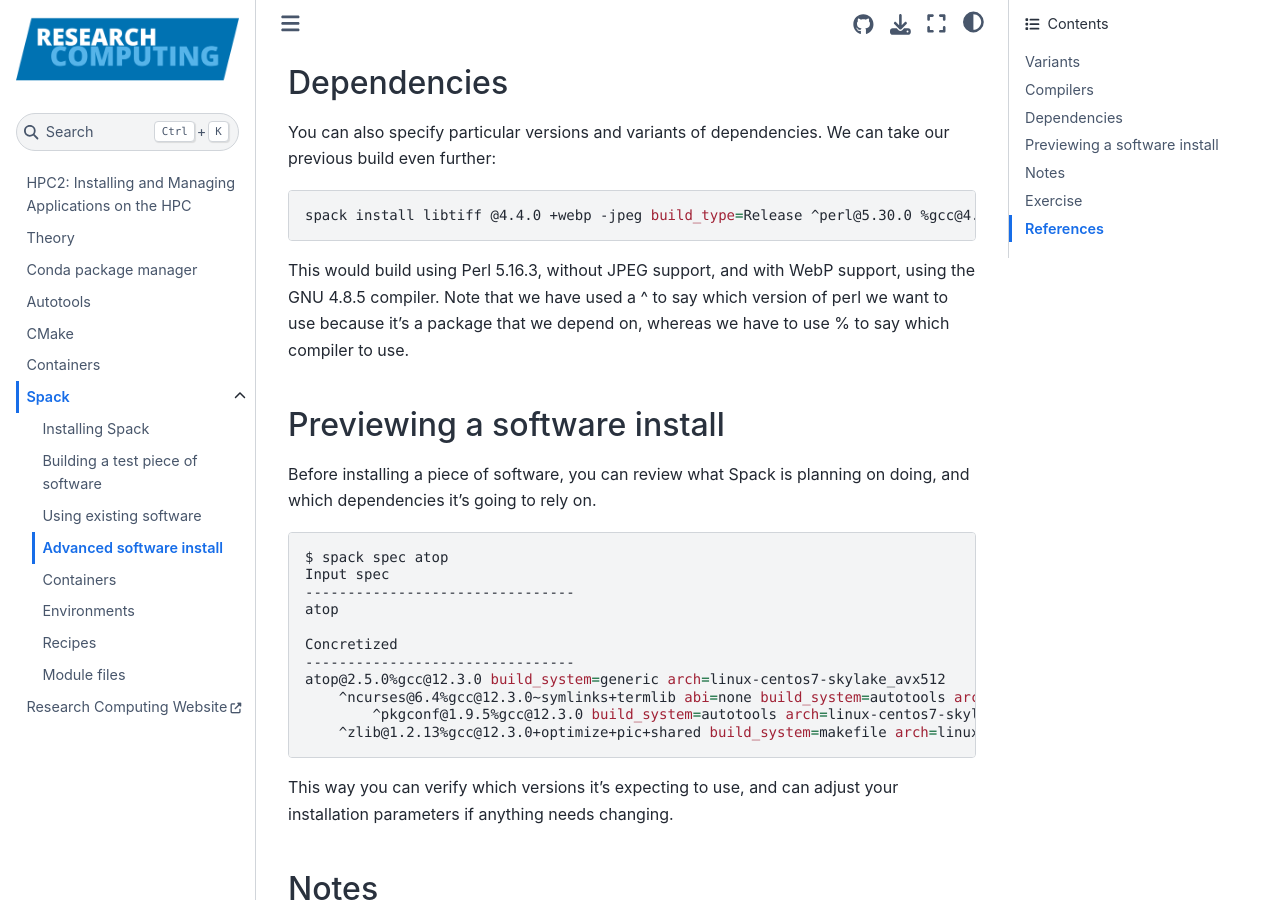
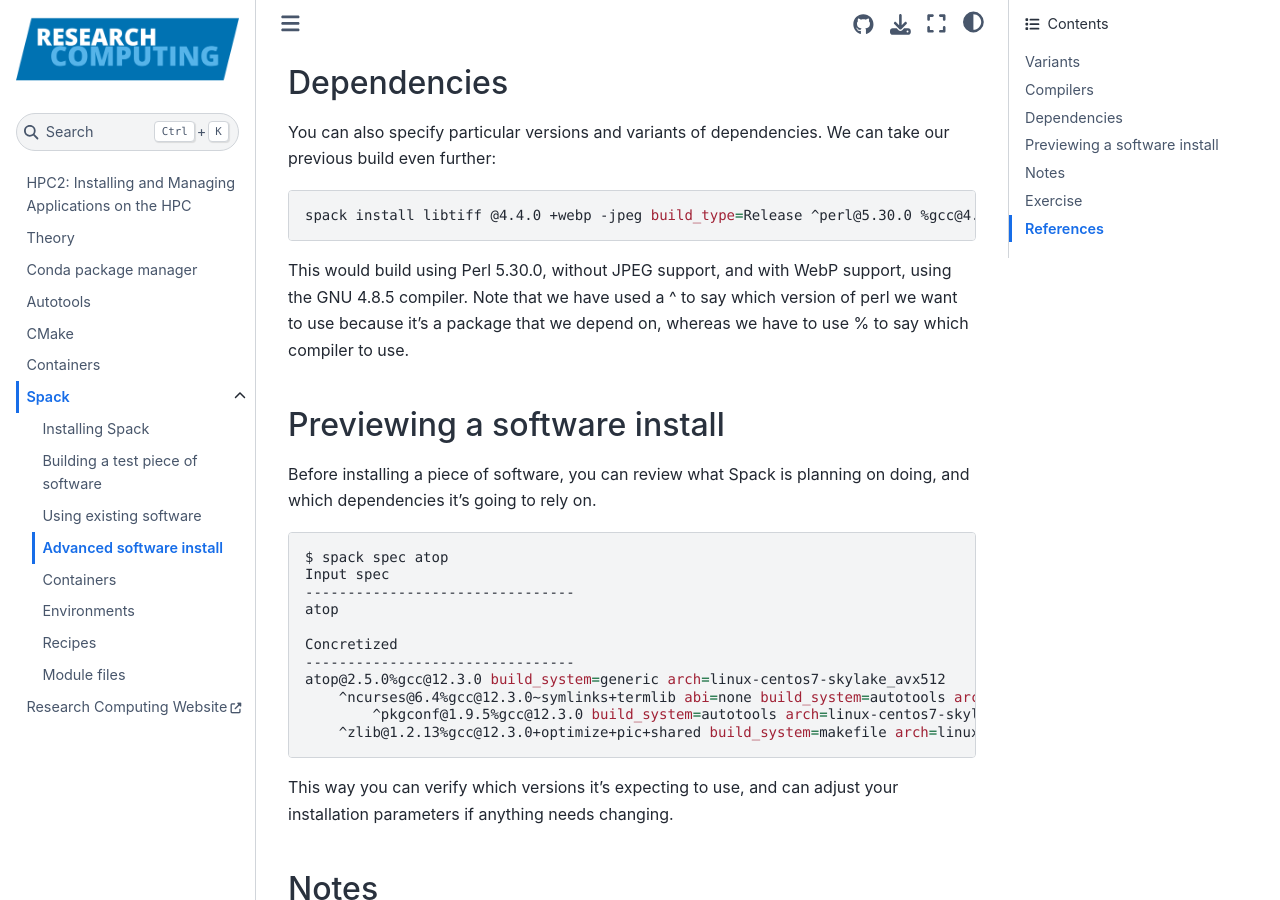
Before and after one commit to ARCTraining/hpc2-software, a Jupyter Book: the page built from book/course/spack/advanced.md, in a window 1280 px wide and 900 px high, scrolled down 2179 px. Built offline with Jupyter Book 1.0.4 settings and Sphinx 7.4.7 and the Sphinx Book theme 1.1.4, drawn with Linux system fonts in a browser that asks for light colours.

Commit message:
Wrong version of perl

````diff
--- a/book/course/spack/advanced.md
+++ b/book/course/spack/advanced.md
@@ -117,7 +117,7 @@ take our previous build even further:
 spack install libtiff @4.4.0 +webp -jpeg build_type=Release ^perl@5.30.0 %gcc@4.8.5
 ```
 
-This would build using Perl 5.16.3, without JPEG support, and with WebP
+This would build using Perl 5.30.0, without JPEG support, and with WebP
 support, using the GNU 4.8.5 compiler.  Note that we have used a ^ to say which
 version of perl we want to use because it's a package that we depend on,
 whereas we have to use % to say which compiler to use.
````
